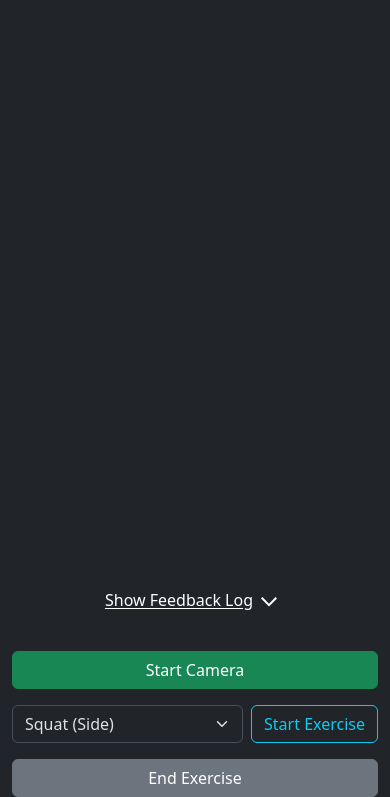
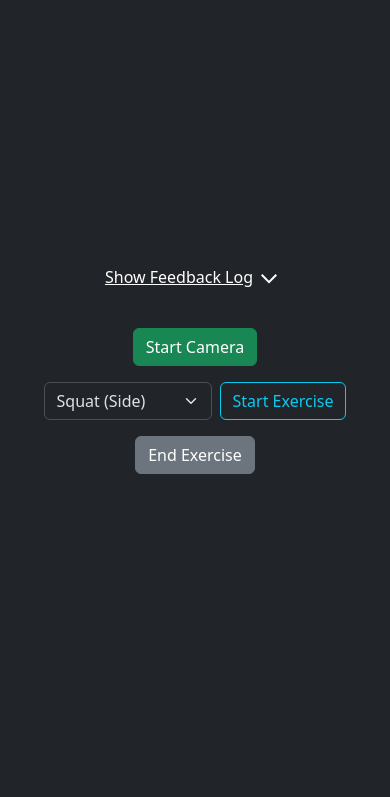
Before and after one commit to Yuheng3107/aichallenge, a Flask app: page / in a window 390 px wide. Shown: the part 127-924 px from the top of the page. After the commit the page ends 601 px from the top, so only its background shows below. Run offline with Flask 2, Linux system fonts and the light colour scheme; some libraries are stand-ins or nearby versions.

Commit message:
fixed styling on mobile layout. Resized video port and centered elements

```diff
--- a/static/css/main.css
+++ b/static/css/main.css
@@ -77,9 +77,12 @@
     border-radius: 99rem;
     height: 2.2rem;
     background-color: rgb(0, 0, 0);
-    -webkit-user-select: none; /* Safari */
-    -ms-user-select: none; /* IE 10 and IE 11 */
-    user-select: none; /* Standard syntax */
+    -webkit-user-select: none;
+    /* Safari */
+    -ms-user-select: none;
+    /* IE 10 and IE 11 */
+    user-select: none;
+    /* Standard syntax */
 }
 
 #difficulty-toggle {
@@ -92,9 +95,12 @@
     top: 0.2rem;
     left: 0.2rem;
     transition: 0.3s;
-    -webkit-user-select: none; /* Safari */
-    -ms-user-select: none; /* IE 10 and IE 11 */
-    user-select: none; /* Standard syntax */
+    -webkit-user-select: none;
+    /* Safari */
+    -ms-user-select: none;
+    /* IE 10 and IE 11 */
+    user-select: none;
+    /* Standard syntax */
 }
 
 .toggle-container.active {
@@ -110,3 +116,21 @@
 }
 
 /* #endregion */
+
+
+
+
+/* #region RESPONSIVE DESIGN */
+@media only screen and (max-width: 768px) {
+    .video-feed {
+        margin-top: 2rem;
+        width: 100%;
+        height: unset;
+    }
+    #rep-count {
+        font-size: 2rem;
+        min-width: 3rem;
+    }
+}
+
+/* #endregion */
--- a/templates/index.html
+++ b/templates/index.html
@@ -33,7 +33,7 @@
 
         </div>
     </nav>
-    <main class="d-flex flex-column align-items-lg-center container">
+    <main class="d-flex flex-column align-items-center container">
         <canvas id="canvas" style="display: none;" width="640" height="360"></canvas>
         <video id="video" class="video-feed" width="640" height="360" autoplay alt="Video"></video>
         <div id="rep-info-group">
```
